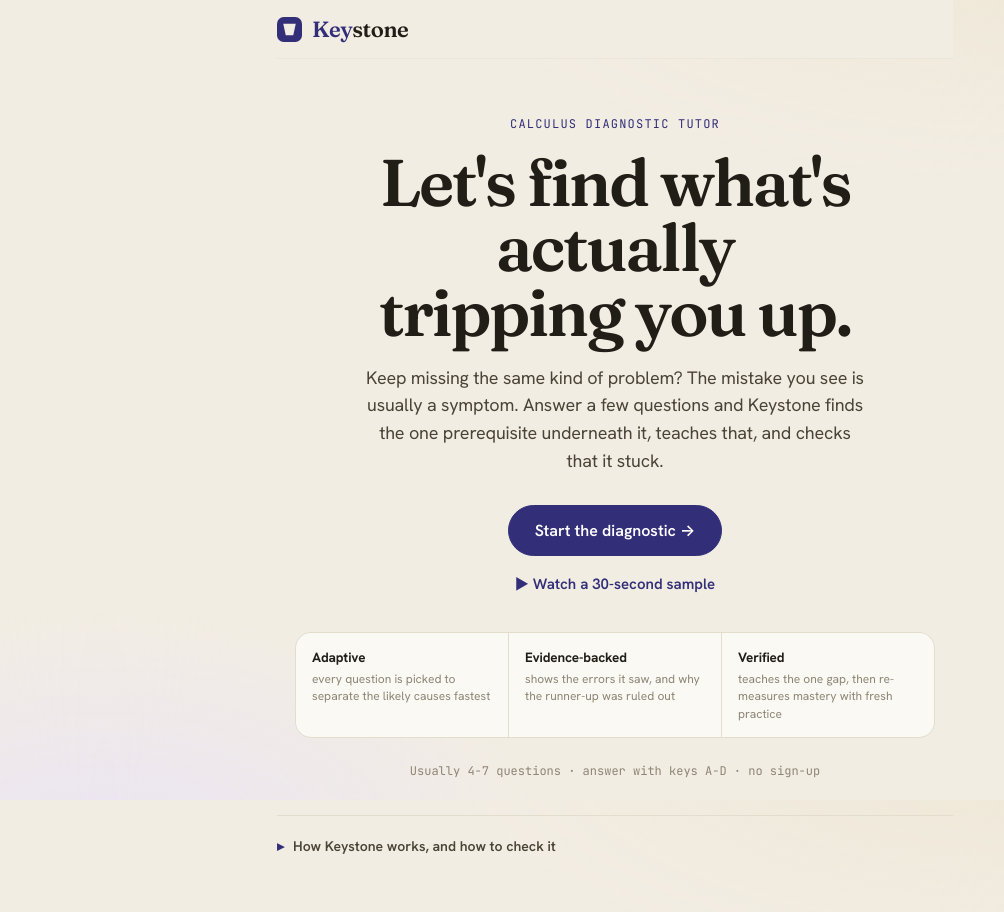
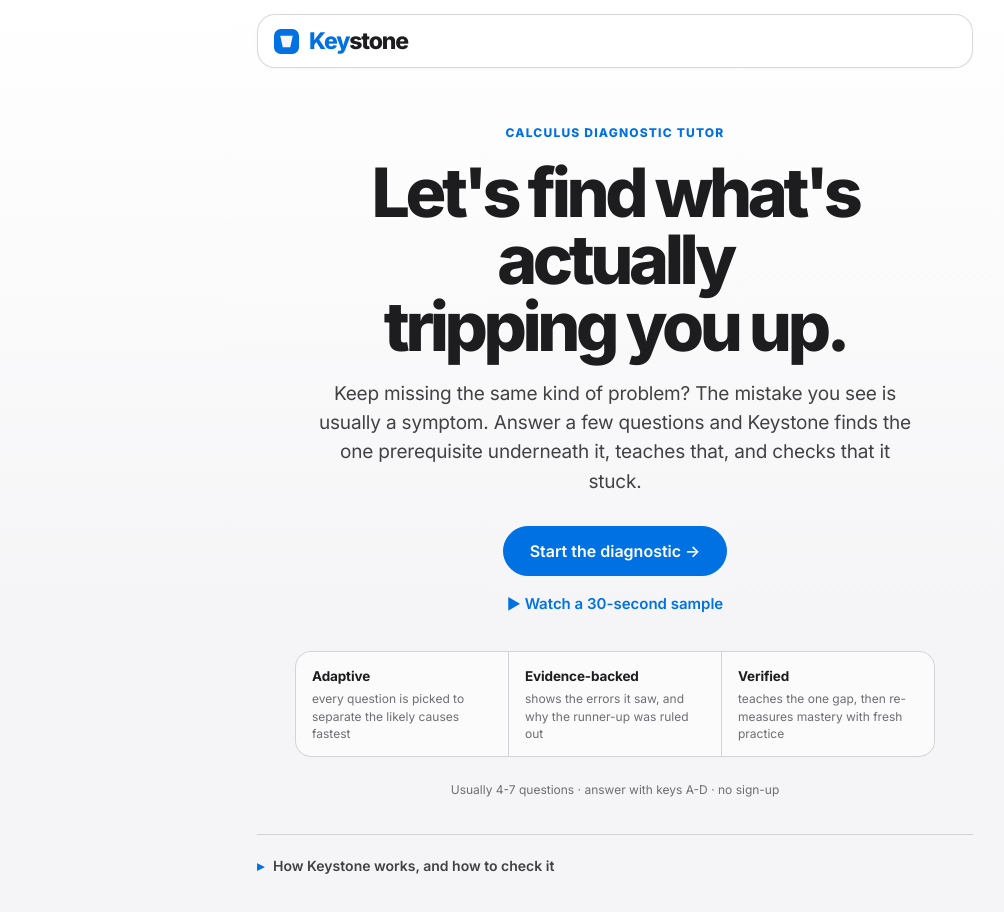
Before and after one commit to porth-bot/keystone, a React (Vite) app in the folder frontend/: page / in a window 1280 px wide. Shown: the top 912 px of the page, without its empty margins (25-1029 px from the left). Built offline with nearby package versions, Linux system fonts and the light colour scheme.

Commit message:
Restore Apple-like presentation layer

```diff
--- /dev/null
+++ b/frontend/src/apple-ui.css
@@ -0,0 +1,17 @@
+/* Earlier Apple-like visual language, applied without changing the new learning flow. */
+@import url('https://fonts.googleapis.com/css2?family=Inter:wght@400;500;600;700;800&display=swap');
+
+:root {
+  --paper:#f5f5f7; --card:rgba(255,255,255,.92); --card-2:#f5f5f7;
+  --ink:#1d1d1f; --ink-2:#424245; --muted:#6e6e73; --line:#d2d2d7; --line-2:#e8e8ed;
+  --accent:#0071e3; --accent-2:#147ce5; --accent-soft:#e8f3ff;
+  --gold:#c77710; --gold-2:#d88b1d; --gold-soft:#fff4df; --gold-line:#f0d9a8;
+  --sans:'Inter',-apple-system,BlinkMacSystemFont,'Segoe UI',sans-serif;
+  --serif:'Inter',-apple-system,BlinkMacSystemFont,'Segoe UI',sans-serif;
+  --mono:'Inter',-apple-system,BlinkMacSystemFont,'Segoe UI',sans-serif;
+  --shadow:0 2px 10px rgba(0,0,0,.04),0 18px 42px rgba(0,0,0,.05);
+}
+
+body { background:linear-gradient(180deg,#fff 0,#f5f5f7 620px); }
+.shell { max-width:760px; }.appbar { background:rgba(255,255,255,.78); border:1px solid rgba(210,210,215,.85); border-radius:18px; box-shadow:0 1px 3px rgba(0,0,0,.03); margin-top:14px; padding:12px 16px; position:relative; }
+.wordmark { font-family:var(--sans); font-size:23px; font-weight:800; letter-spacing:-.05em; }.step,.home .eyebrow,.home-note,.mini b { font-family:var(--sans); }.step { font-weight:600; }.panel,.card { border-radius:22px; }.home h1 { font-family:var(--sans); font-size:clamp(42px,6.6vw,68px); font-weight:800; letter-spacing:-.065em; }.home .lead { font-size:19px; }.home .eyebrow { color:var(--accent); font-weight:800; }.proof-strip .fact { background:rgba(255,255,255,.78); border-radius:14px; }.primary { background:var(--accent)!important; border-color:var(--accent)!important; }.gold { background:var(--gold)!important; border-color:var(--gold)!important; }.q-prompt,.question-prompt { font-family:var(--sans)!important; font-weight:650; }.choice,.option { font-family:var(--sans)!important; }.diagnosis-title,.lesson-title,.report-title { font-family:var(--sans)!important; font-weight:800; letter-spacing:-.05em; }.metric-value,.mastery-value { font-family:var(--sans)!important; font-weight:800; }.card { background:rgba(255,255,255,.92); }
--- a/frontend/src/main.jsx
+++ b/frontend/src/main.jsx
@@ -3,6 +3,7 @@ import { createRoot } from 'react-dom/client';
 import App from './App.jsx';
 import './styles.css';
 import './refinements.css';
+import './apple-ui.css';
 
 createRoot(document.getElementById('root')).render(
   <React.StrictMode>
```
